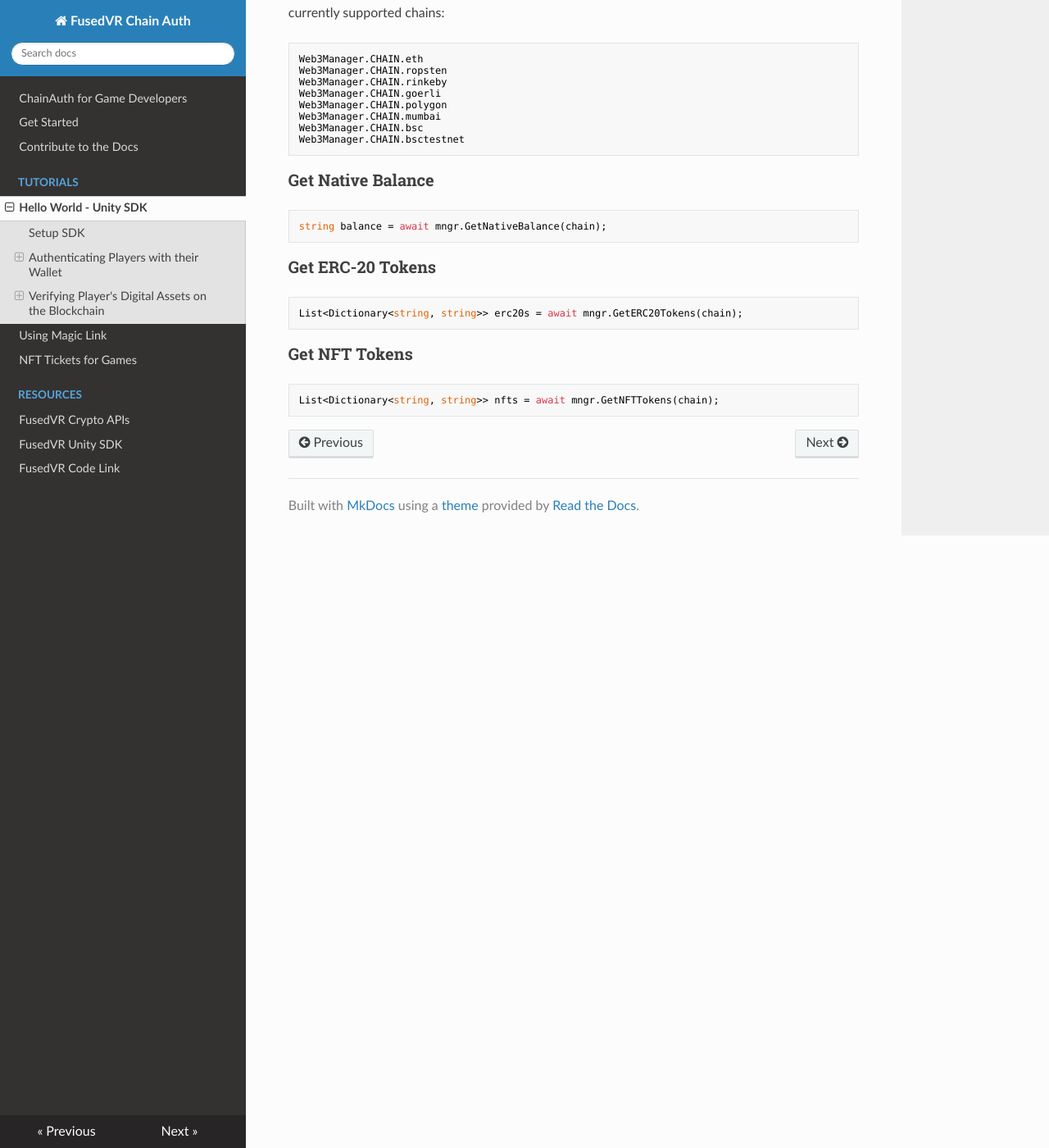
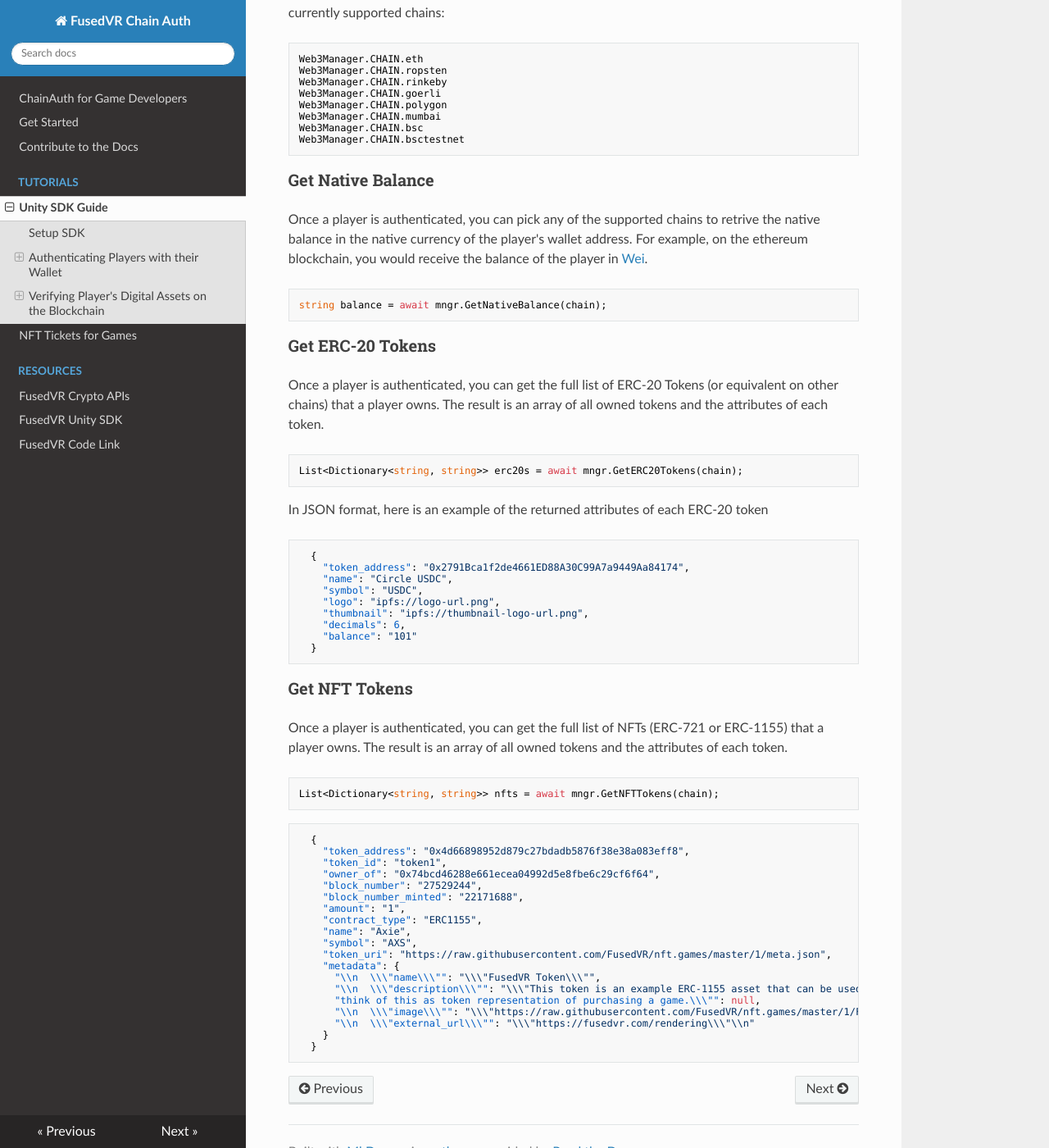
Before and after one commit to FusedVR/chainauth-docs, an MkDocs documentation site: the page built from documentation/docs/tutorials/unitysdk.md, in a window 1280 px wide and 1400 px high, scrolled down 2840 px. Shown: the whole window at 82% size. Built offline with MkDocs 1.6.1, drawn with Linux system fonts in a browser that asks for light colours; nearby versions of some CDN libraries; some of the changed text lies outside the part shown.

Commit message:
Update Unity Guide

````diff
--- a/documentation/docs/tutorials/helloworld.md
+++ b/documentation/docs/tutorials/unitysdk.md
@@ -1,4 +1,4 @@
-# Hello World - Unity
+# Unity SDK Guide
 
 The FusedVR ChainAuth Unity SDK is designed to be as simple as possible to integrate into any game or application. The goal of the SDK is to enable you to authenticate your player's Web 3 wallets and enable them to prove ownership of their digital assets like tokens & NFTs. This guide will walk you through how to use the SDK to get access to the SDK, authenticate a player, and then verify the assets the player owns, which you can use however you like in the game.
 
@@ -105,20 +105,59 @@ Web3Manager.CHAIN.bsctestnet
 
 ### Get Native Balance
 
+Once a player is authenticated, you can pick any of the supported chains to retrive the native balance in the native currency of the player's wallet address. For example, on the ethereum blockchain, you would receive the balance of the player in [Wei](https://www.investopedia.com/terms/w/wei.asp).
+
 ```csharp
 string balance = await mngr.GetNativeBalance(chain);
 ```
 
 ### Get ERC-20 Tokens
 
+Once a player is authenticated, you can get the full list of ERC-20 Tokens (or equivalent on other chains) that a player owns. The result is an array of all owned tokens and the attributes of each token.
 
 ```csharp
 List<Dictionary<string, string>> erc20s = await mngr.GetERC20Tokens(chain);
 ```
+In JSON format, here is an example of the returned attributes of each ERC-20 token
+
+```json
+  {
+    "token_address": "0x2791Bca1f2de4661ED88A30C99A7a9449Aa84174",
+    "name": "Circle USDC",
+    "symbol": "USDC",
+    "logo": "ipfs://logo-url.png",
+    "thumbnail": "ipfs://thumbnail-logo-url.png",
+    "decimals": 6,
+    "balance": "101"
+  }
+```
 
 ### Get NFT Tokens
 
+Once a player is authenticated, you can get the full list of NFTs (ERC-721 or ERC-1155) that a player owns. The result is an array of all owned tokens and the attributes of each token.
 
 ```csharp
 List<Dictionary<string, string>> nfts = await mngr.GetNFTTokens(chain);
 ```
+
+```json
+  {
+    "token_address": "0x4d66898952d879c27bdadb5876f38e38a083eff8",
+    "token_id": "token1",
+    "owner_of": "0x74bcd46288e661ecea04992d5e8fbe6c29cf6f64",
+    "block_number": "27529244",
+    "block_number_minted": "22171688",
+    "amount": "1",
+    "contract_type": "ERC1155",
+    "name": "Axie",
+    "symbol": "AXS",
+    "token_uri": "https://raw.githubusercontent.com/FusedVR/nft.games/master/1/meta.json",
+    "metadata": {
+      "\\n  \\\"name\\\"": "\\\"FusedVR Token\\\"",
+      "\\n  \\\"description\\\"": "\\\"This token is an example ERC-1155 asset that can be used to trigger streaming with FusedVR Render Streaming. In other words",
+      "think of this as token representation of purchasing a game.\\\"": null,
+      "\\n  \\\"image\\\"": "\\\"https://raw.githubusercontent.com/FusedVR/nft.games/master/1/FusedVR.png\\\"",
+      "\\n  \\\"external_url\\\"": "\\\"https://fusedvr.com/rendering\\\"\\n"
+    }
+  }
+```
--- a/mkdocs.yml
+++ b/mkdocs.yml
@@ -8,8 +8,7 @@ nav:
   - Get Started : 'docs/get-started/index.md'
   - Contribute to the Docs: 'docs/contribution/index.md'
   - "Tutorials":
-    - Hello World - Unity SDK : 'docs/tutorials/helloworld.md'
-    - Using Magic Link : 'docs/tutorials/magiclink.md'
+    - Unity SDK Guide : 'docs/tutorials/unitysdk.md'
     - NFT Tickets for Games : 'docs/tutorials/nftgame.md'
   - "Resources":
     - FusedVR Crypto APIs : 'https://api-crypto.fusedvr.com'
````
Also changed, not shown: other parts of documentation/docs/tutorials/unitysdk.md (+2 -2 lines), upcoming/magiclink.md (renamed from documentation/docs/tutorials/magiclink.md).
